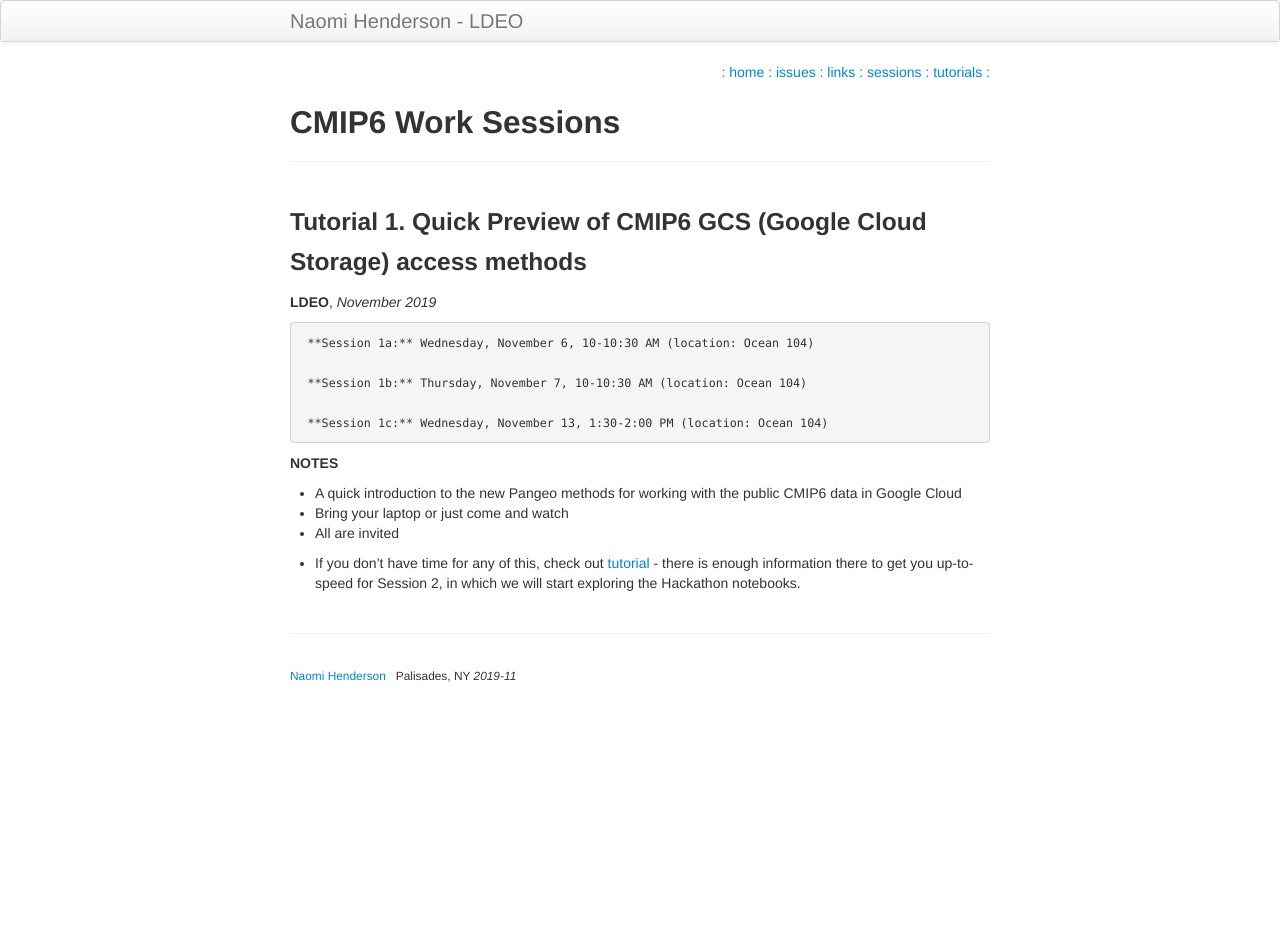
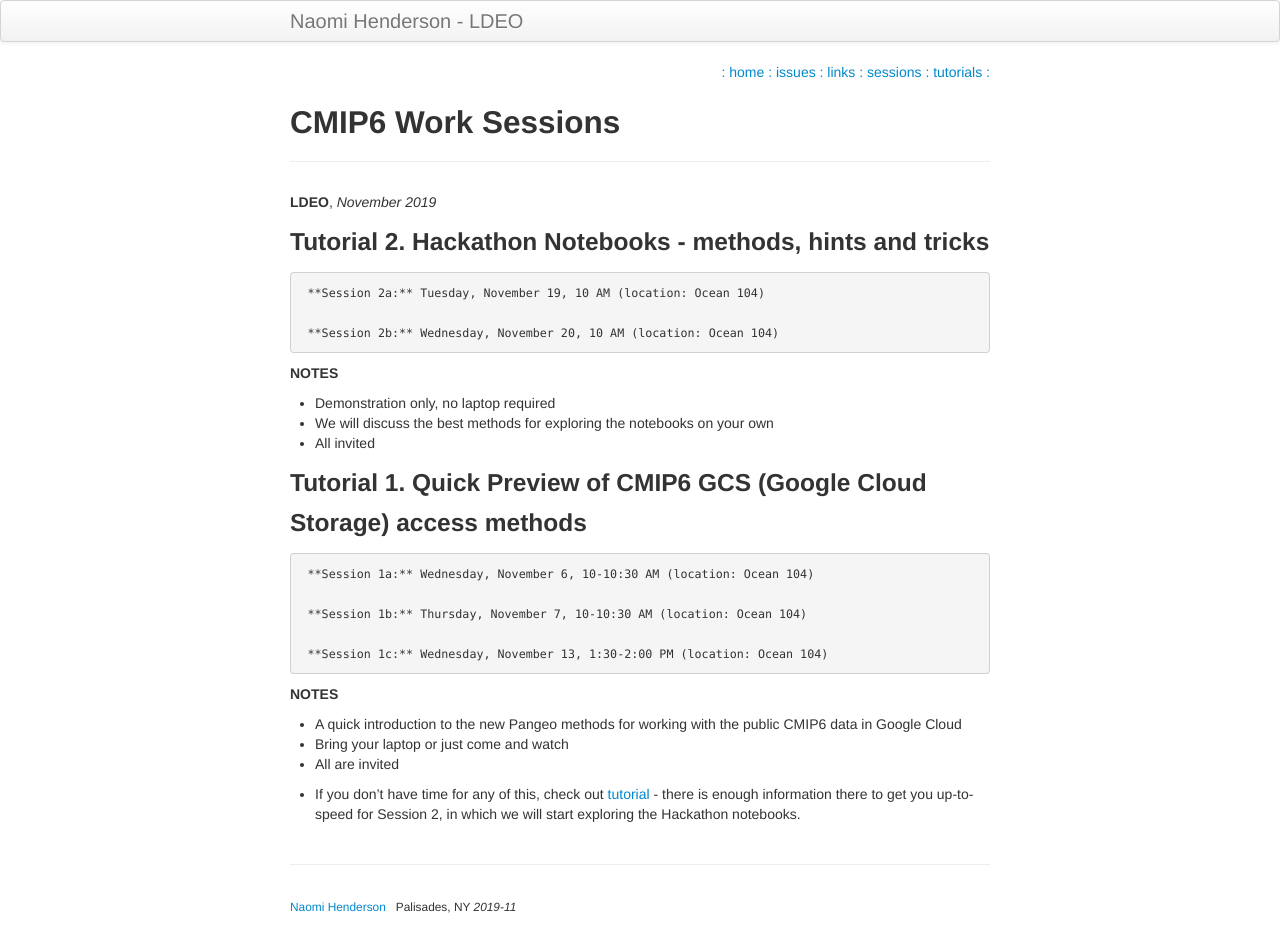
Before and after one commit to naomi-henderson/naomi-henderson.github.io, a Jekyll site: the page built from pages/sessions.md, in a window 1280 px wide. Built offline with Jekyll 4.4.1, drawn with Linux system fonts in a browser that asks for light colours; before the commit the page ends 900 px from its top, so only the background shows below that.

Commit message:
added next session

```diff
--- a/pages/sessions.md
+++ b/pages/sessions.md
@@ -4,9 +4,21 @@ title: CMIP6 Work Sessions
 description: Brief meetings at Lamont to get you started with various chores
 ---
 
+**LDEO**, *November 2019*
+
+###  Tutorial 2. Hackathon Notebooks - methods, hints and tricks
+
+	 **Session 2a:** Tuesday, November 19, 10 AM (location: Ocean 104)
+
+	 **Session 2b:** Wednesday, November 20, 10 AM (location: Ocean 104)
+
+**NOTES**
+
+- Demonstration only, no laptop required
+- We will discuss the best methods for exploring the notebooks on your own
+- All invited
+
 ###  Tutorial 1. Quick Preview of CMIP6 GCS (Google Cloud Storage) access methods
-
-**LDEO**, *November 2019*
 
 	 **Session 1a:** Wednesday, November 6, 10-10:30 AM (location: Ocean 104)
 
```
Also changed, not shown: index.md (+5 -0 lines).
